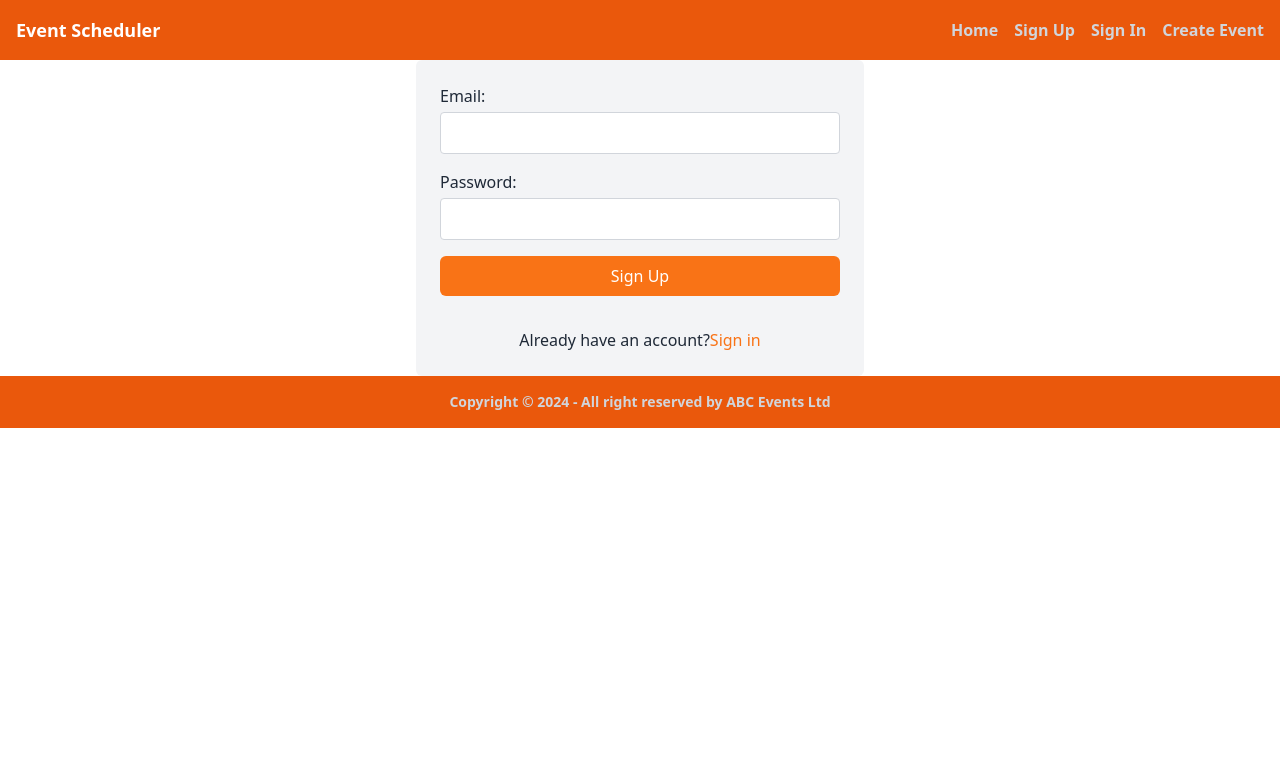
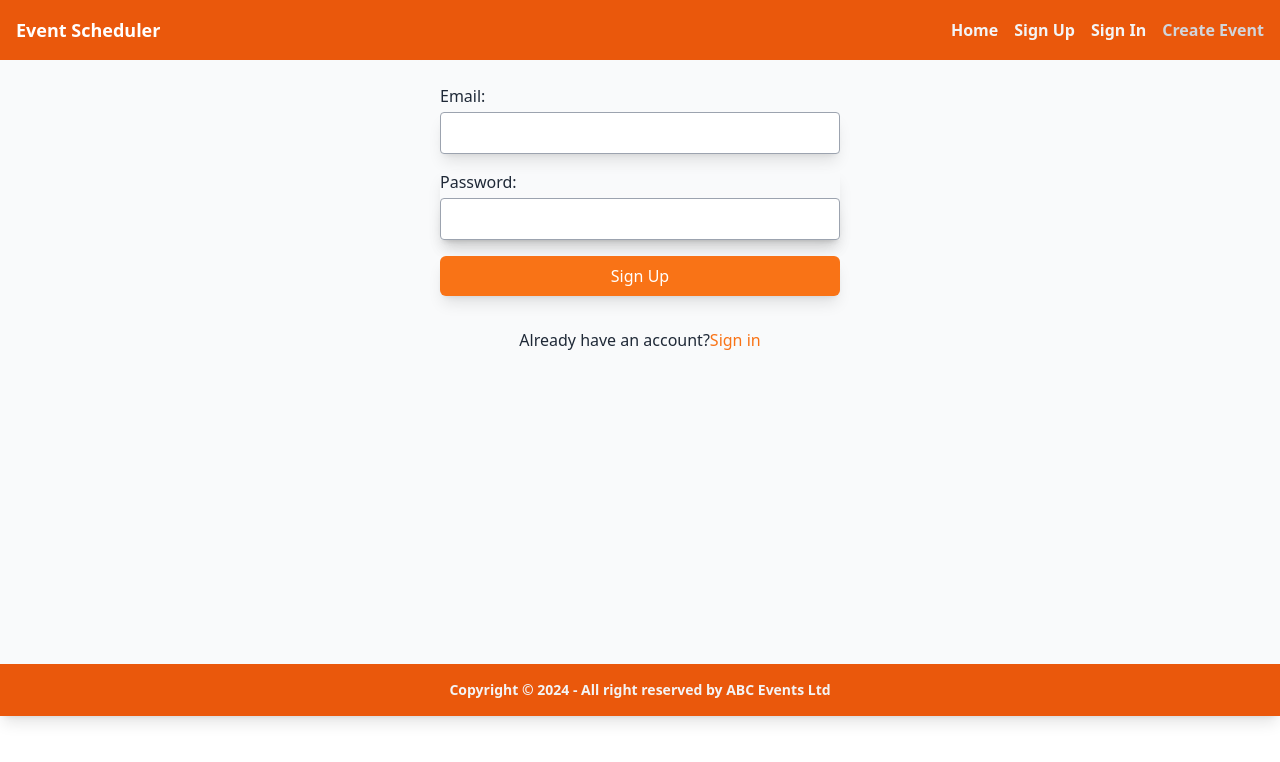
Before and after one commit to Hbindra11/Project-6-restful-eventsManager, a React (Vite) app: page /signUp in a window 1280 px wide. Shown: the top 762 px of the page. Built offline with nearby package versions, Linux system fonts and the light colour scheme.

Commit message:
improved  styling of  sign in and sign up pages

```diff
--- a/src/components/Footer.jsx
+++ b/src/components/Footer.jsx
@@ -1,6 +1,6 @@
 const Footer = () => {
   return (
-    <footer className="footer footer-center  text-gray-300 hover:text-white font-semibold bg-orange-600 p-4">
+    <footer className="footer footer-center  text-gray-100 hover:text-white font-semibold bg-orange-600 p-4 shadow-lg">
       <aside>
         <p>
           Copyright © {new Date().getFullYear()} - All right reserved by ABC
--- a/src/components/Home.jsx
+++ b/src/components/Home.jsx
@@ -27,12 +27,12 @@ const Home = () => {
         <div className="hero-overlay bg-opacity-60"></div>
         <div className="hero-content text-neutral-content text-center"></div>
 
-        <div className="flex flex-wrap m-10 p-10">
+        <div className="flex flex-wrap m- p-10">
           {events.map((anEvent) => {
             return (
-              <div key={anEvent.id} className=" ">
-                <div className="card bg-cyan-100 px-8 py-3 m-5 w-96">
-                  <h2 className="card-title">{anEvent.title}</h2>
+              <div key={anEvent.id}>
+                <div className="card bg-orange-50 px-8 py-3 m-5 w-96">
+                  <h2 className="card-title ">{anEvent.title}</h2>
                   <div className="card-body">
                     <p>{anEvent.description}</p>
                   </div>
--- a/src/components/Navbar.jsx
+++ b/src/components/Navbar.jsx
@@ -6,22 +6,22 @@ const Navbar = () => {
     <nav className="bg-orange-600 p-4">
       <div className="container mx-auto flex justify-between items-center">
         {/* The Link component takes care of updating the history in the browser */}
-        <Link to="/" className="text-white text-lg font-bold">
+        <Link to="/" className="text-white text-lg font-bold ">
           Event Scheduler
         </Link>
         <div className="flex space-x-4">
-          <Link to="/" className="text-gray-300 hover:text-white font-semibold">
+          <Link to="/" className="text-gray-100 hover:text-white font-semibold">
             Home
           </Link>
           <Link
             to="/SignUp"
-            className="text-gray-300 hover:text-white font-semibold"
+            className="text-gray-100 hover:text-white font-semibold"
           >
             Sign Up
           </Link>
           <Link
             to="/SignIn"
-            className="text-gray-300 hover:text-white font-semibold"
+            className="text-gray-100 hover:text-white font-semibold"
           >
             Sign In
           </Link>
--- a/src/components/SignIn.jsx
+++ b/src/components/SignIn.jsx
@@ -1,9 +1,9 @@
-import React, { useState } from 'react';
-import { useNavigate } from 'react-router-dom';
-import axios from 'axios';
+import React, { useState } from "react";
+import { useNavigate } from "react-router-dom";
+import axios from "axios";
 
 const SignIn = () => {
-  const [formData, setFormData] = useState({ email: '', password: '' });
+  const [formData, setFormData] = useState({ email: "", password: "" });
   const navigate = useNavigate();
 
   const handleChange = (e) => {
@@ -13,18 +13,25 @@ const SignIn = () => {
   const handleSubmit = async (e) => {
     e.preventDefault();
     try {
-      const response = await axios.post("http://localhost:3001/api/auth/login", formData);
-      localStorage.setItem('token', response.data.token);
-      console.log('Login successful. Token received:', response.data.token);
-      navigate('/');
+      const response = await axios.post(
+        "http://localhost:3001/api/auth/login",
+        formData
+      );
+      localStorage.setItem("token", response.data.token);
+      console.log("Login successful. Token received:", response.data.token);
+      navigate("/");
     } catch (error) {
-      console.error('Login failed:', error.response.data);
-      alert('Login failed');
+      console.error("Login failed:", error.response.data);
+      alert("Login failed");
     }
   };
 
   return (
-    <form onSubmit={handleSubmit} className="flex flex-col gap-4 p-6 bg-gray-100 rounded-md max-w-md mx-auto">
+    <div className="bg-gray-50">
+      <form
+        onSubmit={handleSubmit}
+        className="flex flex-col gap-4 p-6 bg-gray-50 rounded-md max-w-md mx-auto"
+      >
         <label className="flex flex-col text-left font-medium">
           Email:
           <input
@@ -33,7 +40,7 @@ const SignIn = () => {
             value={formData.email}
             onChange={handleChange}
             required
-          className="p-2 mt-1 border border-gray-300 rounded"
+            className="p-2 mt-1 border border-gray-400 rounded shadow-lg"
           />
         </label>
 
@@ -45,21 +52,28 @@ const SignIn = () => {
             value={formData.password}
             onChange={handleChange}
             required
-          className="p-2 mt-1 border border-gray-300 rounded"
+            className="p-2 mt-1 border border-gray-400 rounded shadow-lg "
           />
         </label>
 
-      <button type="submit" className="bg-orange-500 text-white py-2 rounded-md hover:bg-orange-600 transition duration-300">
+        <button
+          type="submit"
+          className="bg-orange-500 text-white py-2 rounded-md hover:bg-orange-600 transition duration-300 shadow-lg"
+        >
           Sign In
         </button>
 
-      <p className="mt-4 text-center">
+        <p className="mt-4 text-center mb-72">
           Don't have an account?
-      <button onClick={() => navigate('/signIn')} className="text-orange-500 hover:underline">
+          <button
+            onClick={() => navigate("/signIn")}
+            className="text-orange-500 hover:underline"
+          >
             Sign Up
           </button>
         </p>
       </form>
+    </div>
   );
 };
 
--- a/src/components/SignUp.jsx
+++ b/src/components/SignUp.jsx
@@ -1,12 +1,11 @@
-import React, { useState } from 'react';
-import { useNavigate } from 'react-router-dom';
-import axios from 'axios';
+import React, { useState } from "react";
+import { useNavigate } from "react-router-dom";
+import axios from "axios";
 
 const SignUp = () => {
   const [formData, setFormData] = useState({
-    email: '',
-    password: '',
-
+    email: "",
+    password: "",
   });
 
   const navigate = useNavigate();
@@ -19,21 +18,27 @@ const SignUp = () => {
     e.preventDefault();
     console.log("Form Data Submitted:", formData); // Log form data
     try {
-      const response = await axios.post("http://localhost:3001/api/users", formData);
+      const response = await axios.post(
+        "http://localhost:3001/api/users",
+        formData
+      );
       console.log("Server Response:", response);
       if (response.status === 200) {
         console.log("User successfully registered:", response.data);
-          navigate('/signIn');
+        navigate("/signIn");
       }
     } catch (error) {
-      console.error('Registration failed:',  error.response.data );
-      alert('Registration failed');
+      console.error("Registration failed:", error.response.data);
+      alert("Registration failed");
     }
   };
 
   return (
-    <form onSubmit={handleSubmit} className="flex flex-col gap-4 p-6 bg-gray-100 rounded-md max-w-md mx-auto">
-
+    <div className="bg-gray-50">
+      <form
+        onSubmit={handleSubmit}
+        className="flex flex-col gap-4 p-6 bg-gray-50 rounded-md max-w-md mx-auto"
+      >
         <label className="flex flex-col text-left font-medium">
           Email:
           <input
@@ -42,11 +47,11 @@ const SignUp = () => {
             value={formData.email}
             onChange={handleChange}
             required
-        className="p-2 mt-1 border border-gray-300 rounded"
+            className="p-2 mt-1 border border-gray-400 rounded shadow-lg"
           />
         </label>
 
-    <label className="flex flex-col text-left font-medium">
+        <label className="flex flex-col text-left font-medium shadow-lg">
           Password:
           <input
             type="password"
@@ -54,24 +59,28 @@ const SignUp = () => {
             value={formData.password}
             onChange={handleChange}
             required
-        className="p-2 mt-1 border border-gray-300 rounded"
+            className="p-2 mt-1 border border-gray-400 rounded shadow-lg"
           />
         </label>
 
-
-
-    <button type="submit" className="bg-orange-500 text-white py-2 rounded-md hover:bg-orange-600 transition duration-300">
+        <button
+          type="submit"
+          className="bg-orange-500 text-white py-2 rounded-md hover:bg-orange-600 transition duration-300 shadow-lg"
+        >
           Sign Up
         </button>
 
-  <p className="mt-4 text-center">
+        <p className="mt-4 text-center mb-72">
           Already have an account?
-   <button onClick={() => navigate('/signIn')} className="text-orange-500 hover:underline">
+          <button
+            onClick={() => navigate("/signIn")}
+            className="text-orange-500 hover:underline "
+          >
             Sign in
           </button>
         </p>
-
       </form>
+    </div>
   );
 };
 
```
Lines whose indentation alone changed are shown as unchanged.
